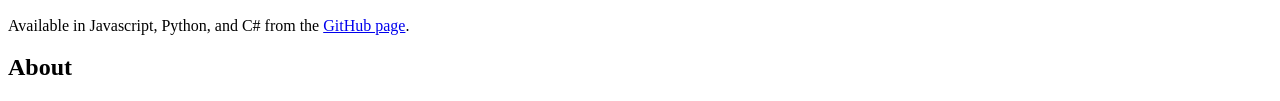
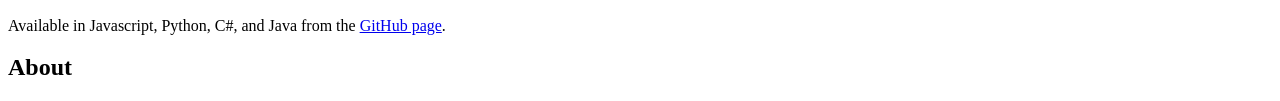
Before and after one commit to gregstoll/gregstoll.github.io, a plain HTML site: page probabilityToFriendlyString/index.html in a window 1280 px wide. Shown: the part 308-409 px from the top of the page. Drawn offline with Linux system fonts and the light colour scheme.

Commit message:
add mention of Java

```diff
--- a/probabilityToFriendlyString/index.html
+++ b/probabilityToFriendlyString/index.html
@@ -21,7 +21,7 @@
             </tbody>
         </table>
         <h2>Languages</h2>
-        <p>Available in Javascript, Python, and C# from the <a href="https://github.com/gregstoll/probabilityToFriendlyString">GitHub page</a>.</p>
+        <p>Available in Javascript, Python, C#, and Java from the <a href="https://github.com/gregstoll/probabilityToFriendlyString">GitHub page</a>.</p>
         <h2>About</h2>
         <p>This project was inspired by <a href="https://projects.fivethirtyeight.com/2018-midterm-election-forecast/house/">FiveThirtyEight's 2018 house forecast</a>, where they use this friendlier way of showing probabilities.  I decided to reverse-engineer the algorithm they used and make it easily available to incorporate in other visualizations, etc.</p>
     </div>
```
